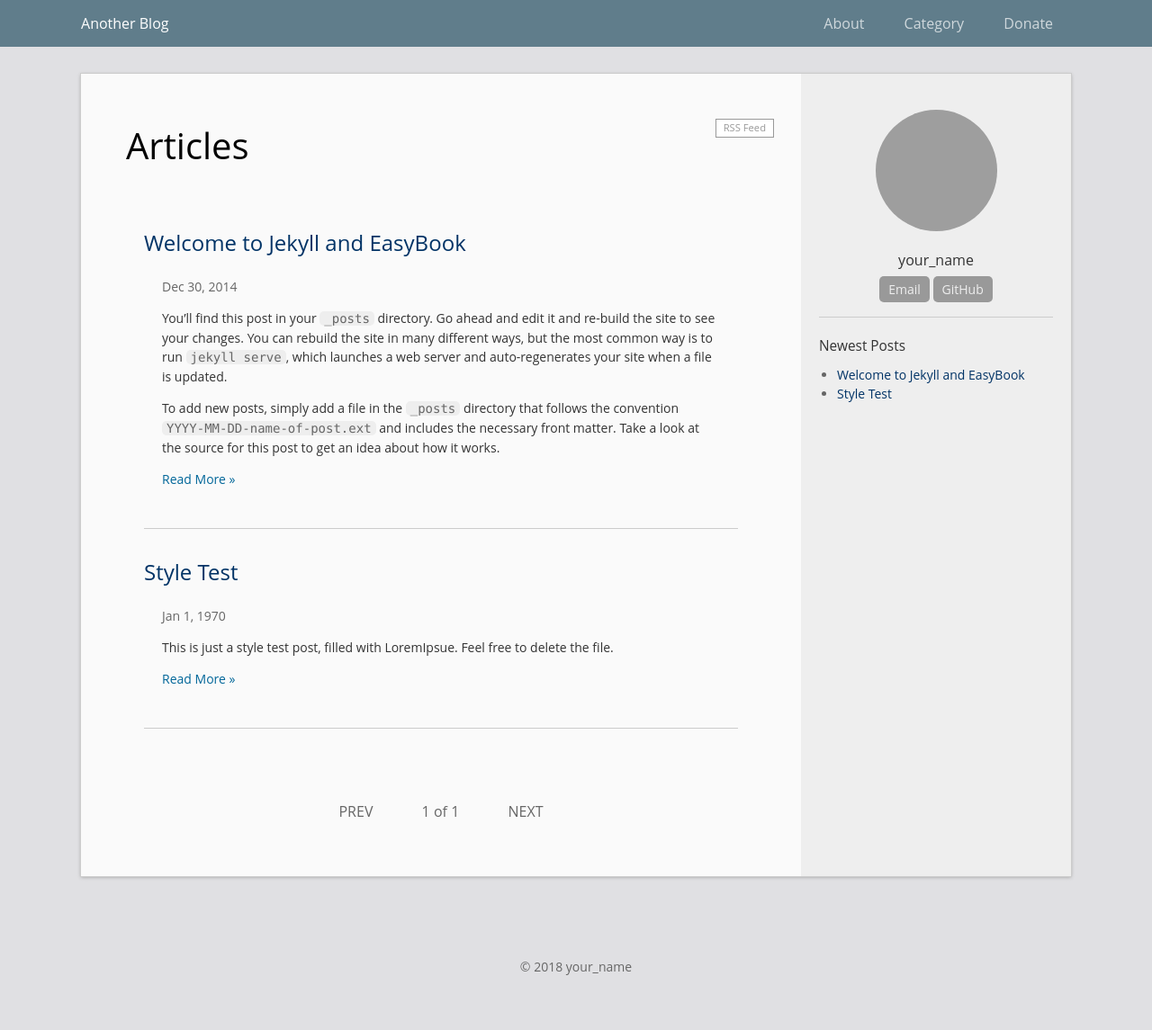
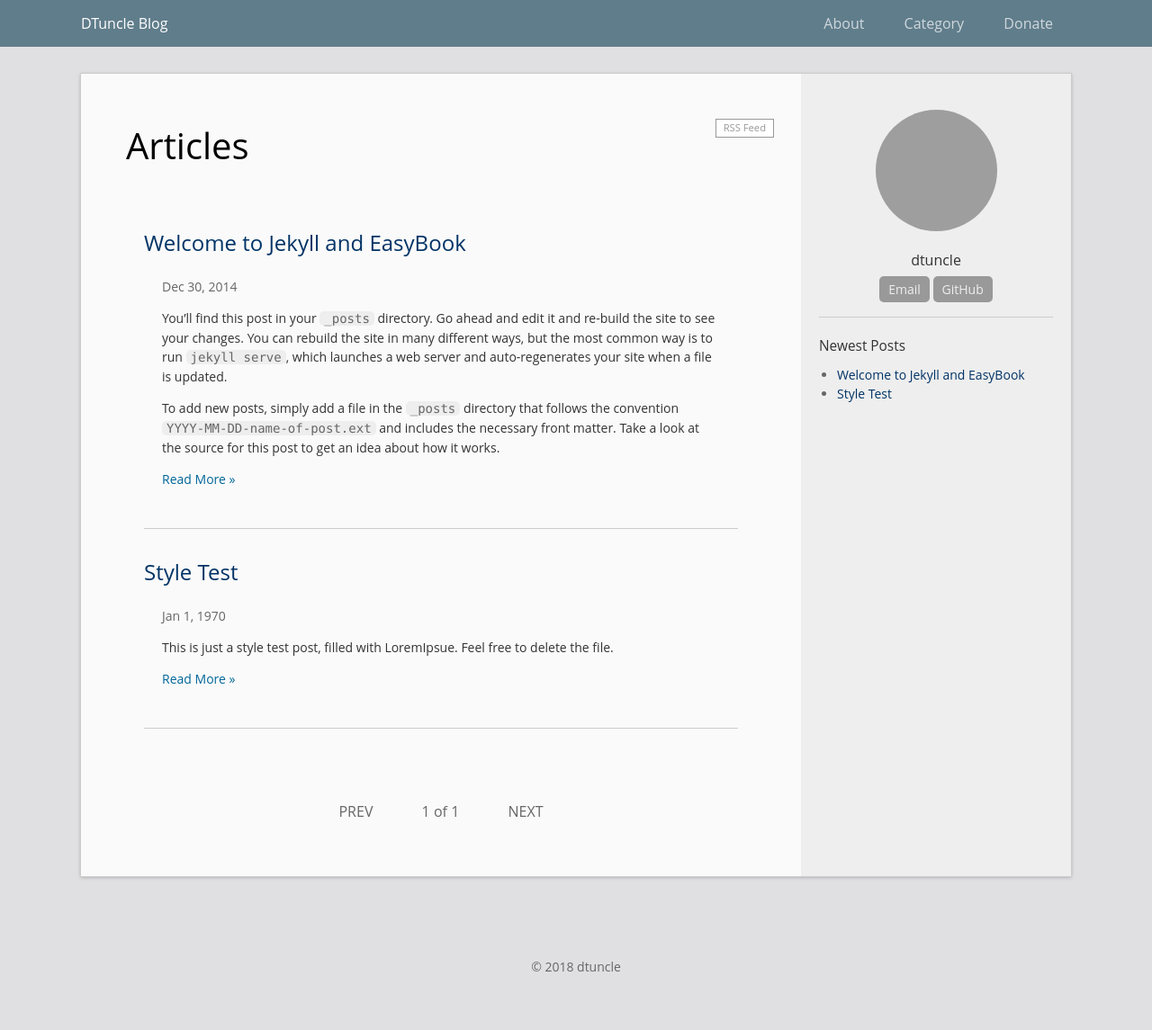
Before and after one commit to dtuncle/dtuncle.github.io, a Jekyll site: the page built from index.html, in a window 1280 px wide. Shown: the whole page at 90% size. Built offline with Jekyll 4.4.1, drawn with Linux system fonts in a browser that asks for light colours; the list of posts is cut into pages by our own code; grey boxes are pictures that could not be loaded.

Commit message:
20181220

```diff
--- a/_config.yml
+++ b/_config.yml
@@ -1,14 +1,14 @@
 # Site settings
-title: Another Blog
+title: DTuncle Blog
 url: "http://laobubu.github.io"    # the protocol and hostname of your site, eg. `http://laobubu.github.io`
-baseurl: "/jekyll-theme-EasyBook" # the prefix of your site uri, eg. `"/jekyll-theme-EasyBook"` or empty string `""`
+baseurl: "" # the prefix of your site uri, eg. `"/jekyll-theme-EasyBook"` or empty string `""`
 #timezone: Asia/Chongqing
 description: >
   One or more sentences introducing this blog.
 
 # Your information
-email: your_email@example.com
-author: your_name
+email: 918936661@qq.com
+author: dtuncle
 avatar: "//www.gravatar.com/avatar/your_email_md5?d=mm&s=135"
 profile: One sentence introducing yourself.
 #twitter_username: twitter_username
```
